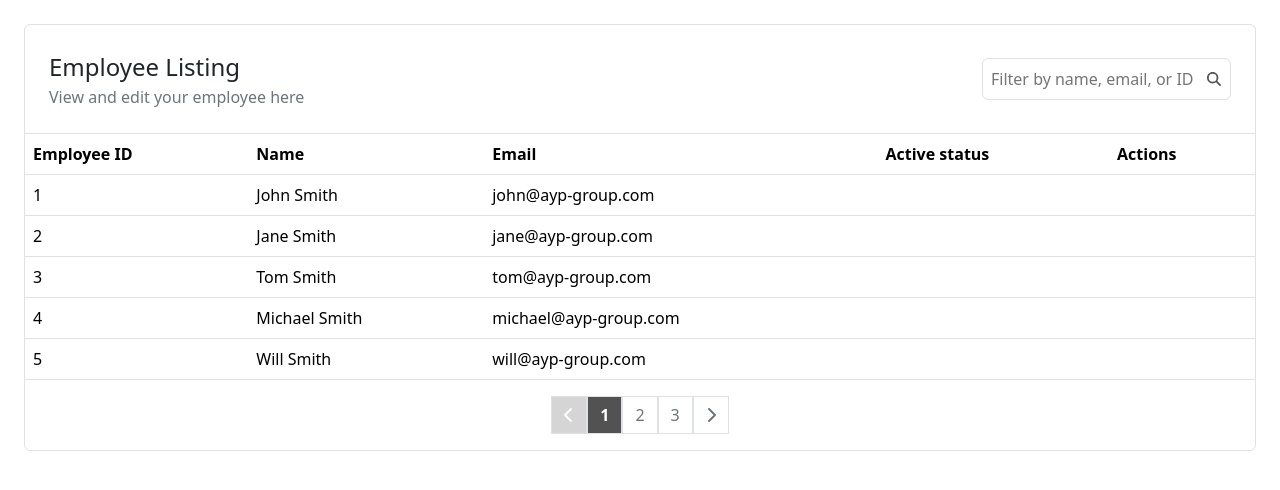
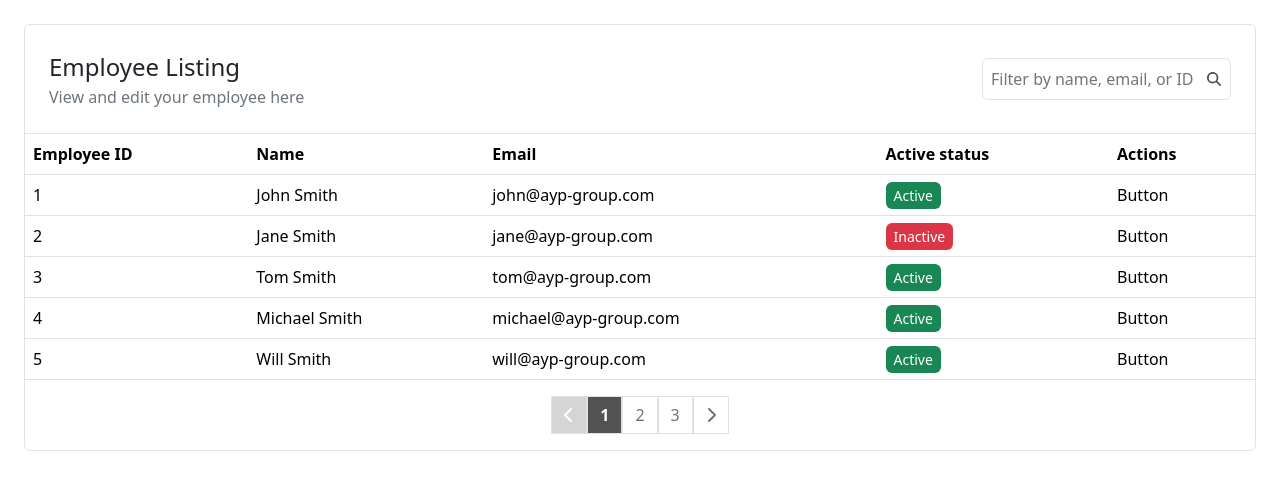
Before and after one commit to almasutami/employee-app, a React (Create React App) app: page / in a window 1280 px wide. Shown: the top 490 px of the page. Built offline with nearby package versions, Linux system fonts and the light colour scheme.

Commit message:
refactor: styling

```diff
--- a/src/App.jsx
+++ b/src/App.jsx
@@ -3,17 +3,13 @@ import { BrowserRouter, Route, Routes } from "react-router-dom";
 import "bootstrap/dist/css/bootstrap.css";
 
 import EmployeeList from "./pages/employee-list.tsx";
-// import EmployeeDetails from "~/pages/employee-details";
-// import MyNavbar from "~/components/my-navbar";
 
 class App extends React.Component {
   render() {
     return (
       <BrowserRouter>
-        {/* <MyNavbar /> */}
         <Routes>
           <Route element={<EmployeeList />} path="/" />
-          {/* <Route element={<EmployeeDetails />} path="/employees/:employee_id" /> */}
         </Routes>
       </BrowserRouter>
     );
--- a/src/components/global/base-table.tsx
+++ b/src/components/global/base-table.tsx
@@ -76,8 +76,34 @@ class BaseTable extends Component<BaseTableProps, BaseTableState> {
     return paginatedData.map((row, rowIndex) => (
       <tr key={rowIndex}>
         {headers.map((header, index) => {
-          if (header.key === "Actions") {
+          console.log(header.key, row[header.key]);
+          if (header.label === "Actions") {
             return <td key={index}>Button</td>;
+          }
+          if (header.key === "isActive") {
+            if (row[header.key]) {
+              return (
+                <td key={index}>
+                  <span
+                    style={{ fontSize: "14px" }}
+                    className="px-2 py-1 text-white bg-success rounded"
+                  >
+                    Active
+                  </span>
+                </td>
+              );
+            } else {
+              return (
+                <td key={index}>
+                  <span
+                    style={{ fontSize: "14px" }}
+                    className="px-2 py-1 text-white bg-danger rounded"
+                  >
+                    Inactive
+                  </span>
+                </td>
+              );
+            }
           } else {
             return <td key={index}>{row[header.key]}</td>;
           }
```
